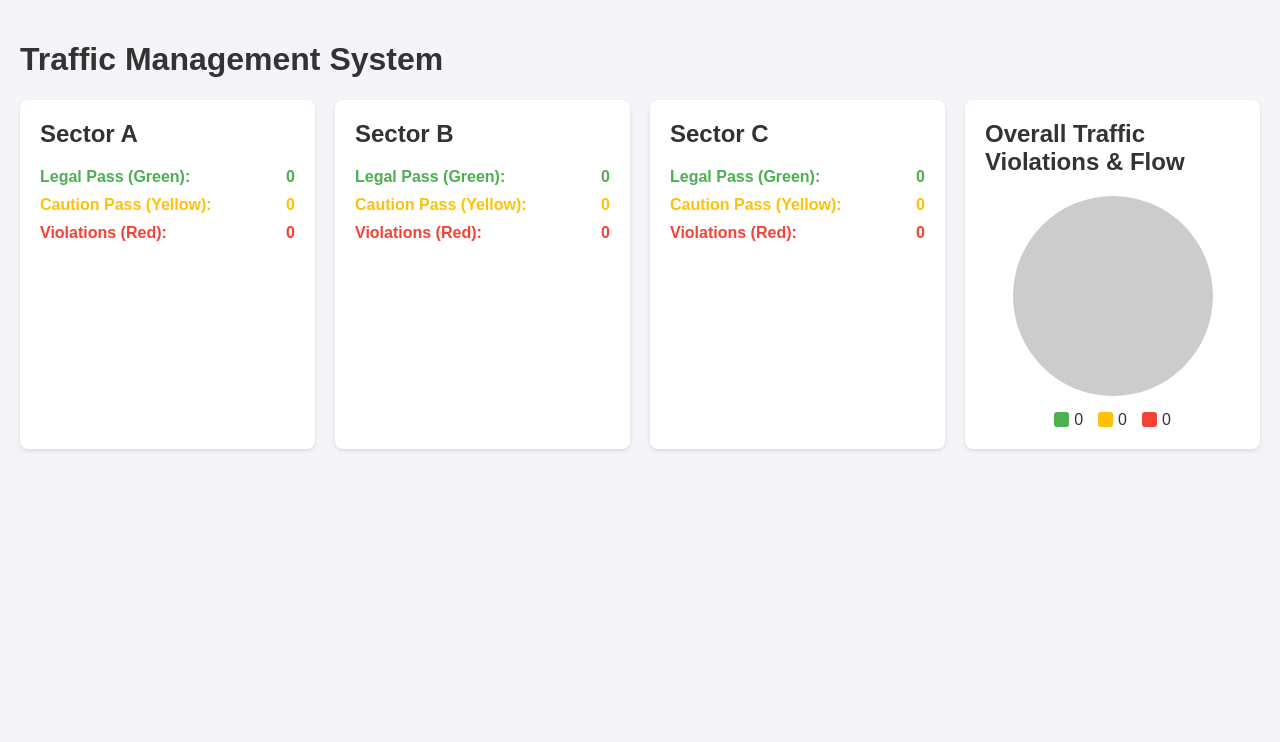
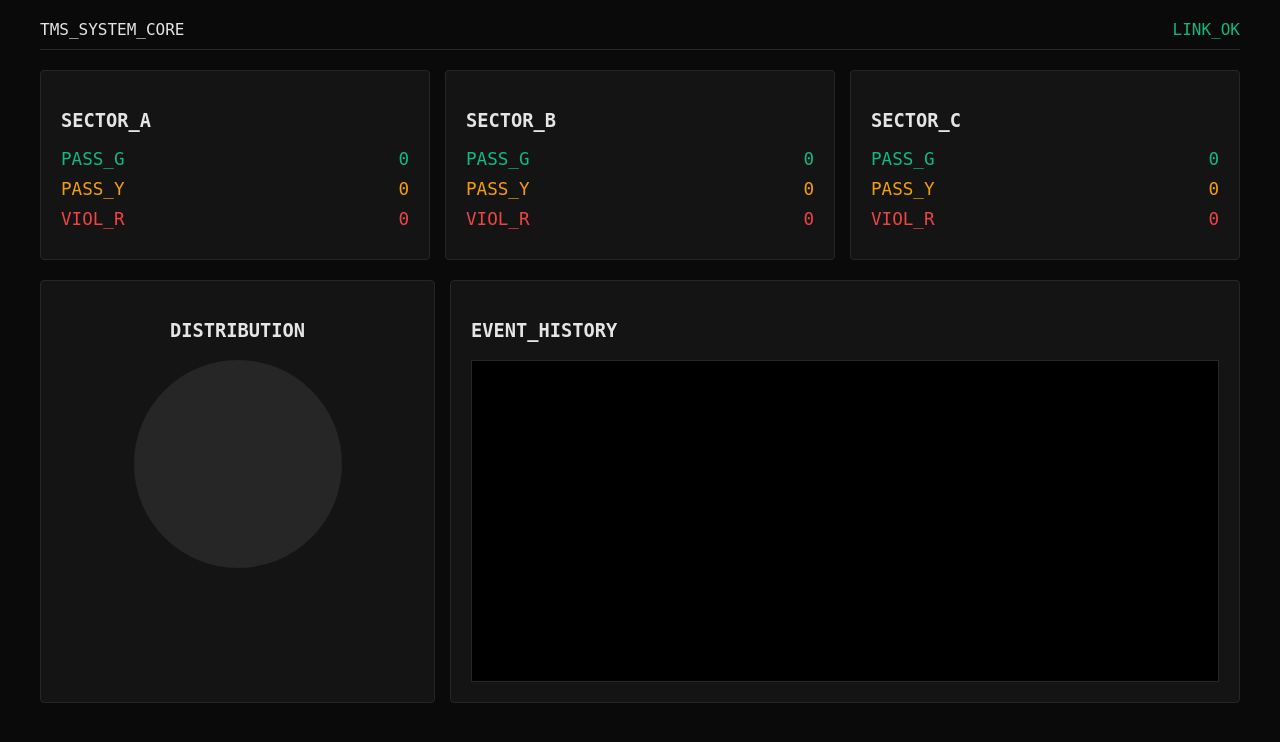
Before and after one commit to Magdamit173/ML-and-Robotics---Experiment-1, a Flask app: page / in a window 1280 px wide. Shown: the top 742 px of the page. Run offline with Flask 3, Linux system fonts and the light colour scheme.

Commit message:
5.10.2026

```diff
--- a/main.py
+++ b/main.py
@@ -1,64 +1,75 @@
-import serial
+from serial import Serial
 import time
 import threading
 from flask import Flask, render_template, jsonify
 
+PORT = 'COM3'
+BAUDRATE = 9600
+
 app = Flask(__name__)
-ser = serial.Serial('COM3', 9600, timeout=1)
-time.sleep(2)
+serial = None
 
-stats = {
-    'A': {'G': 0, 'Y': 0, 'R': 0},
-    'B': {'G': 0, 'Y': 0, 'R': 0},
-    'C': {'G': 0, 'Y': 0, 'R': 0}
+traffic_stats = {
+    'A': {'PASS_GREEN': 0, 'PASS_YELLOW': 0, 'VIOLATION_RED': 0},
+    'B': {'PASS_GREEN': 0, 'PASS_YELLOW': 0, 'VIOLATION_RED': 0},
+    'C': {'PASS_GREEN': 0, 'PASS_YELLOW': 0, 'VIOLATION_RED': 0}
 }
 
-current_light = {'A': 'R', 'B': 'R', 'C': 'R'}
+active_phase = {'A': 'RED', 'B': 'RED', 'C': 'RED'}
 
-def set_lights(a, b, c):
-    global current_light
-    current_light['A'] = a
-    current_light['B'] = b
-    current_light['C'] = c
+def handshake(serial, timeout = 5.0):
+    start_time = time.time()
+    while (time.time() - start_time) < timeout:
+        if serial.in_waiting > 0:
+            try:
+                line = serial.readline().decode("utf-8").strip()
+                if line == "READY":
+                    return True
+            except:
+                pass
+    return False
 
-    if a == 'G': ser.write(b"GREEN_A\n")
-    elif a == 'Y': ser.write(b"YELLOW_A\n")
-    elif a == 'R': ser.write(b"RED_A\n")
+def traffic_command(serial, SECTOR_A, SECTOR_B, SECTOR_C):
+    global active_phase
+    active_phase['A'], active_phase['B'], active_phase['C'] = SECTOR_A, SECTOR_B, SECTOR_C
 
-    if b == 'G': ser.write(b"GREEN_B\n")
-    elif b == 'Y': ser.write(b"YELLOW_B\n")
-    elif b == 'R': ser.write(b"RED_B\n")
+    serial_commands = [f'{SECTOR_A}_A\n', f'{SECTOR_B}_B\n', f'{SECTOR_C}_C\n']
+    for command in serial_commands:
+        serial.write(command.encode('utf-8'))
+        time.sleep(0.05)
 
-    if c == 'G': ser.write(b"GREEN_C\n")
-    elif c == 'Y': ser.write(b"YELLOW_C\n")
-    elif c == 'R': ser.write(b"RED_C\n")
+def update():
+    global serial
+    try:
+        serial = Serial(port=PORT, baudrate=BAUDRATE)
+        if not handshake(serial): return
 
-def traffic_controller():
-    while True:
-        set_lights('G', 'R', 'G')
-        time.sleep(5)
-        set_lights('Y', 'R', 'Y')
-        time.sleep(1.5)
-        set_lights('R', 'G', 'R')
-        time.sleep(5)
-        set_lights('R', 'Y', 'R')
-        time.sleep(1.5)
+        while True:
+            traffic_command(serial, "GREEN", "RED", "GREEN")
+            time.sleep(5)
+            traffic_command(serial, "YELLOW", "RED", "YELLOW")
+            time.sleep(1.5)
+            traffic_command(serial, "RED", "GREEN", "RED")
+            time.sleep(5)
+            traffic_command(serial, "RED", "YELLOW", "RED")
+            time.sleep(1.5)
+    except:
+        pass
 
 def serial_reader():
     while True:
-        if ser.in_waiting > 0:
+        if serial and serial.in_waiting > 0:
             try:
-                line = ser.readline().decode('utf-8').strip()
+                line = serial.readline().decode('utf-8', errors='ignore').strip()
                 if line.startswith("ON_LEAVE_"):
                     sector = line[-1]
-                    if sector in stats:
-                        state = current_light[sector]
-                        stats[sector][state] += 1
+                    state = active_phase[sector]
+                    if state == 'GREEN': traffic_stats[sector]['PASS_GREEN'] += 1
+                    elif state == 'YELLOW': traffic_stats[sector]['PASS_YELLOW'] += 1
+                    elif state == 'RED': traffic_stats[sector]['VIOLATION_RED'] += 1
             except:
                 pass
-
-threading.Thread(target=traffic_controller, daemon=True).start()
-threading.Thread(target=serial_reader, daemon=True).start()
+        time.sleep(0.01)
 
 @app.route('/')
 def index():
@@ -66,7 +77,9 @@ def index():
 
 @app.route('/data')
 def data():
-    return jsonify(stats)
+    return jsonify(traffic_stats)
 
-if __name__ == '__main__':
-    app.run(host='0.0.0.0', port=5000)
+if __name__ == "__main__":
+    threading.Thread(target=update, daemon=True).start()
+    threading.Thread(target=serial_reader, daemon=True).start()
+    app.run(host="0.0.0.0", port=5000, debug=True, use_reloader=False)
--- a/templates/index.html
+++ b/templates/index.html
@@ -3,100 +3,228 @@
 <head>
     <meta charset="UTF-8">
     <meta name="viewport" content="width=device-width, initial-scale=1.0">
-    <title>TMS Dashboard</title>
+    <title>TMS CORE | V1.0</title>
     <style>
-        body { font-family: Arial, sans-serif; background: #f4f4f9; color: #333; margin: 0; padding: 20px; }
-        .dashboard { display: flex; gap: 20px; flex-wrap: wrap; }
-        .card { background: #fff; padding: 20px; border-radius: 8px; box-shadow: 0 2px 4px rgba(0,0,0,0.1); flex: 1; min-width: 250px; }
-        h2 { margin-top: 0; }
-        .stats { display: flex; flex-direction: column; gap: 10px; }
-        .stat-row { display: flex; justify-content: space-between; font-weight: bold; }
-        .green { color: #4CAF50; }
-        .yellow { color: #FFC107; }
-        .red { color: #F44336; }
-        .pie-container { display: flex; flex-direction: column; align-items: center; }
-        .pie-chart { width: 200px; height: 200px; border-radius: 50%; background: conic-gradient(#ccc 0% 100%); transition: background 0.5s; }
-        .legend { display: flex; gap: 15px; margin-top: 15px; }
-        .legend-item { display: flex; align-items: center; gap: 5px; }
-        .box { width: 15px; height: 15px; border-radius: 3px; }
-        .bg-green { background: #4CAF50; }
-        .bg-yellow { background: #FFC107; }
-        .bg-red { background: #F44336; }
+        :root {
+            --bg: #0a0a0a;
+            --card: #141414;
+            --border: #262626;
+            --text: #e5e5e5;
+            --green: #10b981;
+            --yellow: #f59e0b;
+            --red: #ef4444;
+        }
+
+        body {
+            background-color: var(--bg);
+            color: var(--text);
+            font-family: ui-monospace, monospace;
+            margin: 0;
+            padding: 20px;
+        }
+
+        .container { max-width: 1200px; margin: 0 auto; }
+
+        header {
+            border-bottom: 1px solid var(--border);
+            padding-bottom: 10px;
+            margin-bottom: 20px;
+            display: flex;
+            justify-content: space-between;
+        }
+
+        .grid {
+            display: grid;
+            grid-template-columns: repeat(3, 1fr);
+            gap: 15px;
+            margin-bottom: 20px;
+        }
+
+        .card {
+            background: var(--card);
+            border: 1px solid var(--border);
+            padding: 20px;
+            border-radius: 4px;
+        }
+
+        .stat-line {
+            display: flex;
+            justify-content: space-between;
+            margin: 10px 0;
+            font-size: 1.1rem;
+        }
+
+        .visual-split {
+            display: grid;
+            grid-template-columns: 1fr 2fr;
+            gap: 15px;
+        }
+
+        .chart-container {
+            display: flex;
+            flex-direction: column;
+            align-items: center;
+        }
+
+        [data-element="pie-chart"] {
+            width: 200px;
+            height: 200px;
+            border-radius: 50%;
+            background: conic-gradient(var(--border) 0% 100%);
+            transition: background 0.3s ease;
+            border: 4px solid var(--border);
+        }
+
+        [data-element="event-log"] {
+            background: #000;
+            height: 300px;
+            overflow-y: auto;
+            padding: 10px;
+            border: 1px solid var(--border);
+            font-size: 0.85rem;
+        }
+
+        .log-item { padding: 4px 0; border-bottom: 1px solid #111; }
+        .timestamp { color: #666; margin-right: 8px; }
+
+        @media (max-width: 800px) {
+            .grid, .visual-split { grid-template-columns: 1fr; }
+        }
     </style>
 </head>
 <body>
-    <h1>Traffic Management System</h1>
-    <div class="dashboard">
-        <div class="card">
-            <h2>Sector A</h2>
-            <div class="stats" id="stats-A"></div>
+
+<div class="container">
+    <header>
+        <div>TMS_SYSTEM_CORE</div>
+        <div data-status="connection" style="color: var(--green)">LINK_OK</div>
+    </header>
+
+    <div class="grid">
+        <div class="card" data-sector="A">
+            <h3>SECTOR_A</h3>
+            <div class="stat-line" style="color: var(--green)"><span>PASS_G</span> <span data-value="GREEN">0</span></div>
+            <div class="stat-line" style="color: var(--yellow)"><span>PASS_Y</span> <span data-value="YELLOW">0</span></div>
+            <div class="stat-line" style="color: var(--red)"><span>VIOL_R</span> <span data-value="RED">0</span></div>
         </div>
-        <div class="card">
-            <h2>Sector B</h2>
-            <div class="stats" id="stats-B"></div>
+        <div class="card" data-sector="B">
+            <h3>SECTOR_B</h3>
+            <div class="stat-line" style="color: var(--green)"><span>PASS_G</span> <span data-value="GREEN">0</span></div>
+            <div class="stat-line" style="color: var(--yellow)"><span>PASS_Y</span> <span data-value="YELLOW">0</span></div>
+            <div class="stat-line" style="color: var(--red)"><span>VIOL_R</span> <span data-value="RED">0</span></div>
         </div>
-        <div class="card">
-            <h2>Sector C</h2>
-            <div class="stats" id="stats-C"></div>
-        </div>
-        <div class="card pie-container">
-            <h2>Overall Traffic Violations & Flow</h2>
-            <div class="pie-chart" id="main-pie"></div>
-            <div class="legend">
-                <div class="legend-item"><div class="box bg-green"></div><span id="leg-g">0</span></div>
-                <div class="legend-item"><div class="box bg-yellow"></div><span id="leg-y">0</span></div>
-                <div class="legend-item"><div class="box bg-red"></div><span id="leg-r">0</span></div>
-            </div>
+        <div class="card" data-sector="C">
+            <h3>SECTOR_C</h3>
+            <div class="stat-line" style="color: var(--green)"><span>PASS_G</span> <span data-value="GREEN">0</span></div>
+            <div class="stat-line" style="color: var(--yellow)"><span>PASS_Y</span> <span data-value="YELLOW">0</span></div>
+            <div class="stat-line" style="color: var(--red)"><span>VIOL_R</span> <span data-value="RED">0</span></div>
         </div>
     </div>
 
-    <script>
-        async function fetchData() {
+    <div class="visual-split">
+        <div class="card chart-container">
+            <h3>DISTRIBUTION</h3>
+            <div data-element="pie-chart"></div>
+        </div>
+        <div class="card">
+            <h3>EVENT_HISTORY</h3>
+            <div data-element="event-log"></div>
+        </div>
+    </div>
+</div>
+
+<script>
+    const stateCache = { GREEN: 0, YELLOW: 0, RED: 0 };
+
+    const ui = {
+        status: document.querySelector('[data-status="connection"]'),
+        pie: document.querySelector('[data-element="pie-chart"]'),
+        log: document.querySelector('[data-element="event-log"]'),
+        sectors: {
+            A: document.querySelector('[data-sector="A"]'),
+            B: document.querySelector('[data-sector="B"]'),
+            C: document.querySelector('[data-sector="C"]')
+        }
+    };
+
+    async function syncTrafficData() {
+        try {
             const response = await fetch('/data');
-            const data = await response.json();
-            updateUI(data);
-        }
+            const trafficData = await response.json();
 
-        function updateUI(data) {
-            let totalG = 0;
-            let totalY = 0;
-            let totalR = 0;
+            let aggregateStats = { green: 0, yellow: 0, red: 0 };
 
-            ['A', 'B', 'C'].forEach(sector => {
-                const g = data[sector]['G'];
-                const y = data[sector]['Y'];
-                const r = data[sector]['R'];
+            Object.keys(ui.sectors).forEach(sectorId => {
+                const source = trafficData[sectorId];
+                const target = ui.sectors[sectorId];
 
-                totalG += g;
-                totalY += y;
-                totalR += r;
+                // Update text content safely
+                target.querySelector('[data-value="GREEN"]').textContent = source.PASS_GREEN;
+                target.querySelector('[data-value="YELLOW"]').textContent = source.PASS_YELLOW;
+                target.querySelector('[data-value="RED"]').textContent = source.VIOLATION_RED;
 
-                document.getElementById(`stats-${sector}`).innerHTML = `
-                    <div class="stat-row green"><span>Legal Pass (Green):</span> <span>${g}</span></div>
-                    <div class="stat-row yellow"><span>Caution Pass (Yellow):</span> <span>${y}</span></div>
-                    <div class="stat-row red"><span>Violations (Red):</span> <span>${r}</span></div>
-                `;
+                aggregateStats.green += source.PASS_GREEN;
+                aggregateStats.yellow += source.PASS_YELLOW;
+                aggregateStats.red += source.VIOLATION_RED;
             });
 
-            const total = totalG + totalY + totalR;
-            if (total > 0) {
-                const pG = (totalG / total) * 100;
-                const pY = (totalY / total) * 100;
-                const pR = (totalR / total) * 100;
+            updateVisualization(aggregateStats);
+            processLogs(aggregateStats);
 
-                document.getElementById('main-pie').style.background = `conic-gradient(
-                    #4CAF50 0% ${pG}%,
-                    #FFC107 ${pG}% ${pG + pY}%,
-                    #F44336 ${pG + pY}% 100%
-                )`;
-            }
+        } catch (error) {
+            ui.status.textContent = 'LINK_LOST';
+            ui.status.style.color = 'var(--red)';
+        }
+    }
 
-            document.getElementById('leg-g').innerText = totalG;
-            document.getElementById('leg-y').innerText = totalY;
-            document.getElementById('leg-r').innerText = totalR;
-        }
+    function updateVisualization(stats) {
+        const total = stats.green + stats.yellow + stats.red;
+        if (total === 0) return;
 
-        setInterval(fetchData, 1000);
-    </script>
+        const percGreen = (stats.green / total) * 100;
+        const percYellow = (stats.yellow / total) * 100;
+
+        ui.pie.style.background = `conic-gradient(
+            var(--green) 0% ${percGreen}%,
+            var(--yellow) ${percGreen}% ${percGreen + percYellow}%,
+            var(--red) ${percGreen + percYellow}% 100%
+        )`;
+    }
+
+    function processLogs(stats) {
+        if (stats.green > stateCache.GREEN) appendLogEntry('PASS', 'VEHICLE_EXIT_GREEN', 'var(--green)');
+        if (stats.yellow > stateCache.YELLOW) appendLogEntry('WARN', 'VEHICLE_EXIT_YELLOW', 'var(--yellow)');
+        if (stats.red > stateCache.RED) appendLogEntry('CRIT', 'RED_LIGHT_VIOLATION', 'var(--red)');
+
+        stateCache.GREEN = stats.green;
+        stateCache.YELLOW = stats.yellow;
+        stateCache.RED = stats.red;
+    }
+
+    function appendLogEntry(tag, message, themeColor) {
+        const entry = document.createElement('div');
+        entry.classList.add('log-item');
+
+        const timestamp = document.createElement('span');
+        timestamp.classList.add('timestamp');
+        timestamp.textContent = new Date().toLocaleTimeString('en-GB');
+
+        const label = document.createElement('span');
+        label.style.color = themeColor;
+        label.style.fontWeight = 'bold';
+        label.textContent = `[${tag}] `;
+
+        const body = document.createTextNode(message);
+
+        entry.appendChild(timestamp);
+        entry.appendChild(label);
+        entry.appendChild(body);
+
+        ui.log.prepend(entry);
+    }
+
+    setInterval(syncTrafficData, 1000);
+</script>
+
 </body>
 </html>
```
Also changed, not shown: 2 other files.
